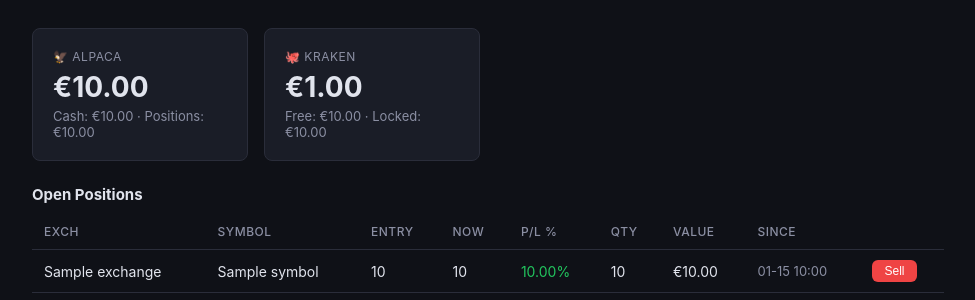
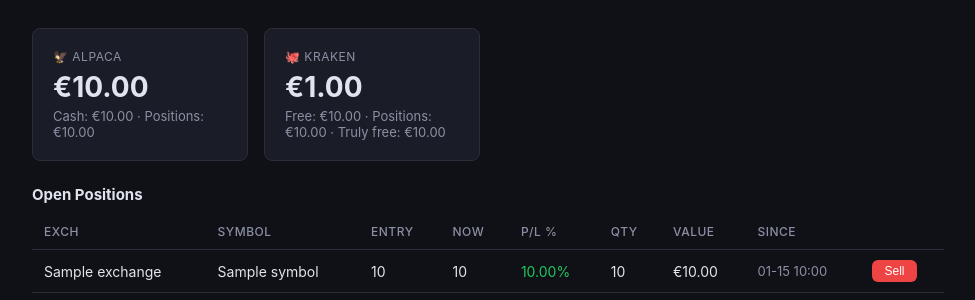
Before and after one commit to pnk8585/aitrader, a FastAPI app: template app/templates/dashboard.html in a window 1280 px wide. Shown: the part 388-688 px from the top of the page, without its empty margins (152-1127 px from the left). Run offline with FastAPI, Linux system fonts and the light colour scheme; the template is opened without the code that fills it: most values are stand-ins (such as "Sample title", 1, 10 or a date in 2020); some libraries are stand-ins or nearby versions.

Commit message:
feat: Kraken wallet shows position value and truly free cash

```diff
--- a/app/main.py
+++ b/app/main.py
@@ -148,6 +148,11 @@ async def dashboard(request: Request, tsearch: str = "", tdate: str = "all", rse
                 last_orch_run = row[0].strftime("%d/%m %H:%M")
     except Exception:
         pass
+
+    # Compute truly free cash (subtract open position values from wallet)
+    kraken_positions_value = sum(p.get("position_value", 0) or 0 for p in open_positions if p.get("exchange") == "kraken")
+    kraken["positions_value"] = round(kraken_positions_value, 2)
+    kraken["truly_free"] = round(kraken.get("free_eur", 0) - kraken_positions_value, 2) if kraken.get("free_eur") is not None else None
 
     ctx = {
         "script_count": script_count,
--- a/app/templates/dashboard.html
+++ b/app/templates/dashboard.html
@@ -50,7 +50,7 @@
     <div class="value" style="font-size:14px;color:var(--red)">{{ kraken.error }}</div>
     {% else %}
     <div class="value">€{{ "%.2f"|format(kraken.total_eur) }}</div>
-    <div class="sub">Free: €{{ "%.2f"|format(kraken.free_eur) }} · Locked: €{{ "%.2f"|format(kraken.locked_eur) }}</div>
+    <div class="sub">Free: €{{ "%.2f"|format(kraken.free_eur) }} · Positions: €{{ "%.2f"|format(kraken.positions_value) }}{% if kraken.truly_free is not none %} · Truly free: €{{ "%.2f"|format(kraken.truly_free) }}{% endif %}</div>
     {% endif %}
   </div>
 </div>
```
